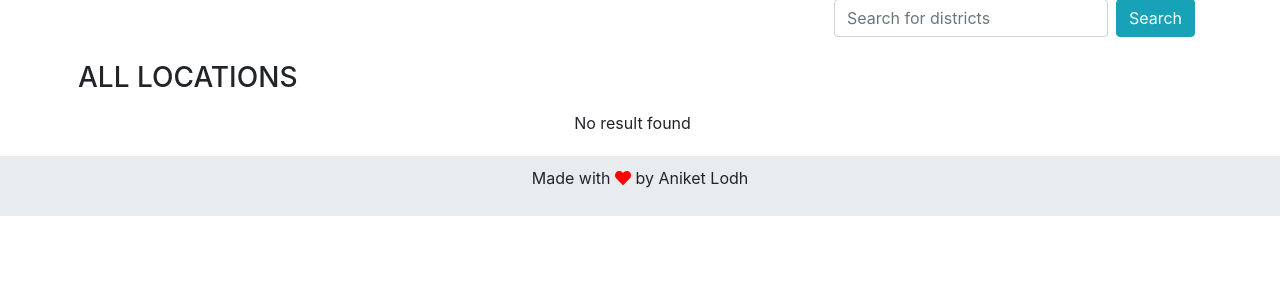
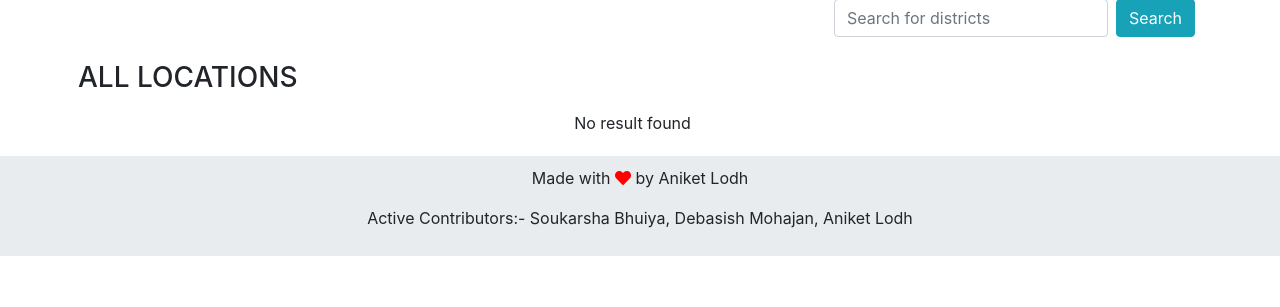
Before and after one commit to aniketlodh/Oxygen-Finder, a Node server app: page / in a window 1280 px wide. Shown: the part 365-672 px from the top of the page. Run offline with Node 20, Linux system fonts and the light colour scheme; data that the repository does not hold is empty; some libraries are stand-ins or nearby versions.

Commit message:
active contributors added

```diff
--- a/views/partials/footer.ejs
+++ b/views/partials/footer.ejs
@@ -1,5 +1,6 @@
-<div class="footer">
-    <p class="text-center">Made with <i class="fas fa-heart" style="color:red;"></i> by Aniket Lodh</p>
+<div class="footer text-center">
+    <p >Made with <i class="fas fa-heart" style="color:red;"></i> by Aniket Lodh</p>
+    <p >Active Contributors:- Soukarsha Bhuiya, Debasish Mohajan, Aniket Lodh</p>
 </div>
 <script src="https://code.jquery.com/jquery-3.5.1.slim.min.js" integrity="sha384-DfXdz2htPH0lsSSs5nCTpuj/zy4C+OGpamoFVy38MVBnE+IbbVYUew+OrCXaRkfj" crossorigin="anonymous"></script>
 <script src="https://cdn.jsdelivr.net/npm/bootstrap@4.6.0/dist/js/bootstrap.bundle.min.js" integrity="sha384-Piv4xVNRyMGpqkS2by6br4gNJ7DXjqk09RmUpJ8jgGtD7zP9yug3goQfGII0yAns" crossorigin="anonymous"></script>
```
